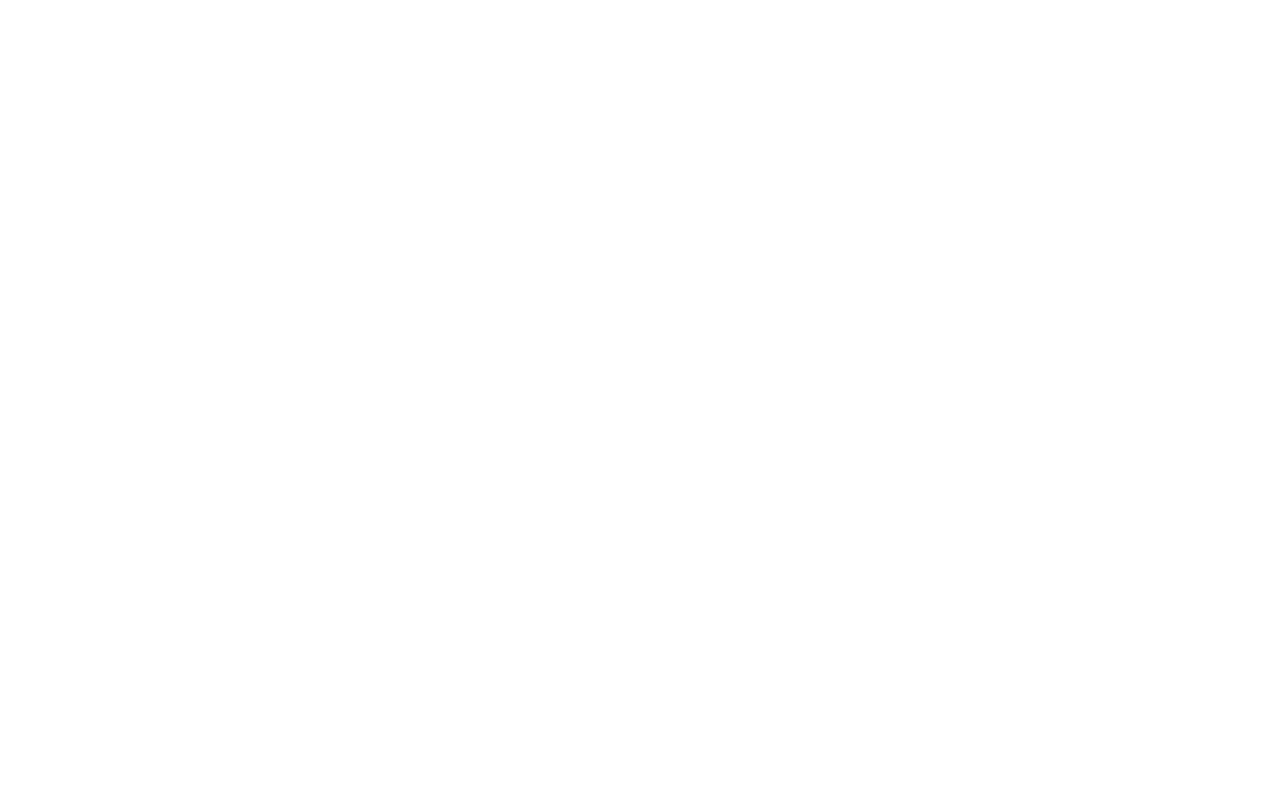
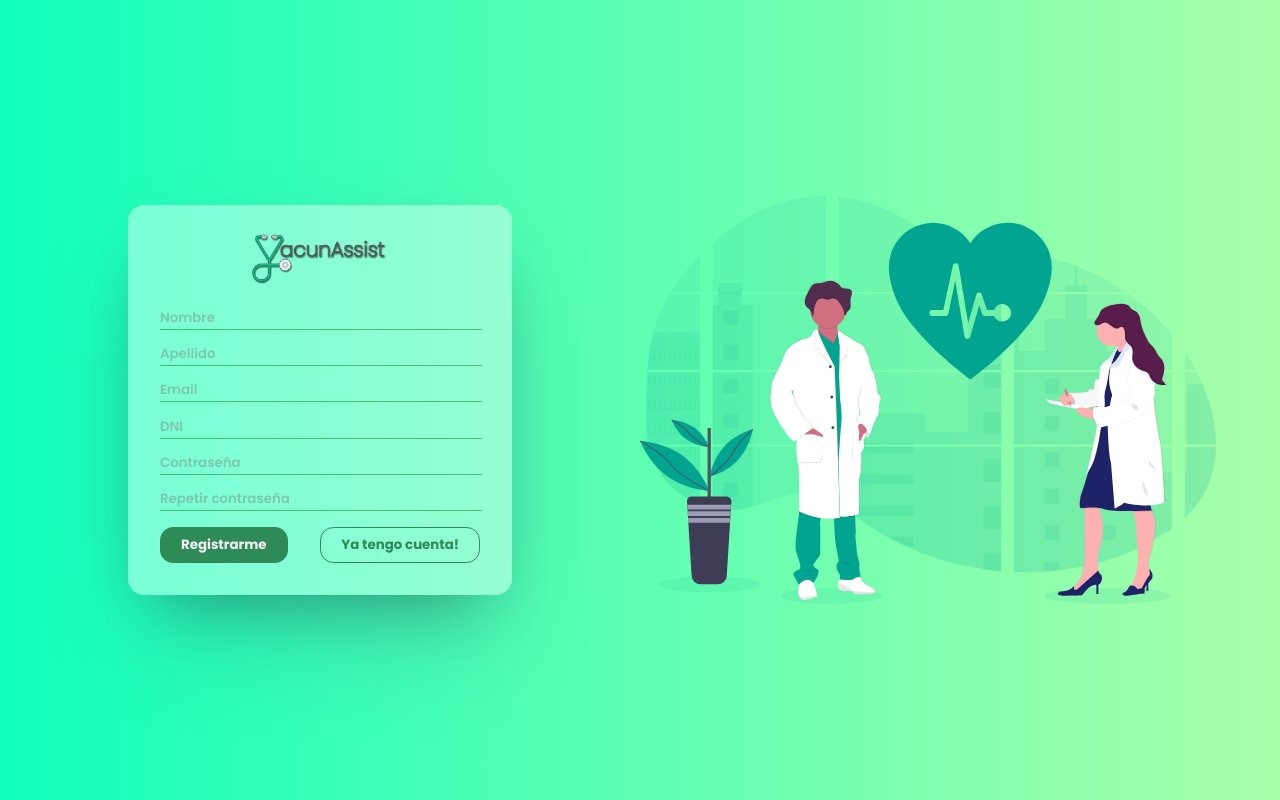
Before and after one commit to franciscogallom/vacunAssist, a React (Create React App) app in the folder client/: page /signupmedic in a window 1280 px wide. Built offline with nearby package versions, Linux system fonts and the light colour scheme.

Commit message:
new routes

```diff
--- a/client/src/App.js
+++ b/client/src/App.js
@@ -1,18 +1,22 @@
 import { Switch, BrowserRouter, Route } from "react-router-dom"
 import { ContextProvider } from "./context/context"
+import WhoAmI from "./components/Onboarding/WhoAmI"
 import Comorbidities from "./components/Onboarding/Comorbidities"
 import Login from "./components/Onboarding/Login"
 import Signup from "./components/Onboarding/Signup"
 import VerificationCode from "./components/Onboarding/VerificationCode"
 import Home from "./components/Home/Home"
+import SignupMedic from "./components/Onboarding/SignUpMedic"
 
 function App() {
   return (
     <ContextProvider>
       <BrowserRouter>
         <Switch>
+          <Route exact path="/" component={WhoAmI} />
+          <Route exact path="/signupmedic" component={SignupMedic} />
           <Route exact path="/home" component={Home} />
-          <Route exact path="/" component={Signup} />
+          <Route exact path="/signup" component={Signup} />
           <Route exact path="/login" component={Login} />
           <Route exact path="/comorbidities" component={Comorbidities} />
           <Route exact path="/verification" component={VerificationCode} />
--- a/client/src/components/Onboarding/Login.js
+++ b/client/src/components/Onboarding/Login.js
@@ -14,6 +14,9 @@
   const history = useHistory()
 
   const handleLogin = () => {
+    if ( dni.length === 0  || password.length === 0){
+      setErrors(["Complete todos los datos."])
+    } else {
        axios
          .post("http://localhost:8080/api/auth/login", {
            dni,
@@ -30,6 +33,7 @@
            setErrors(error)
            console.log(errors)
          })
+    }
   }
 
   return (
--- /dev/null
+++ b/client/src/components/Onboarding/SignUpMedic.js
@@ -0,0 +1,50 @@
+import { useState, useContext } from "react"
+import { useHistory } from "react-router-dom"
+import homeBannerSVG from "../../assets/images/home-banner.svg"
+import logo from "../../assets/images/logo.png"
+import Button from "../Button/Button"
+import Context from "../../context/context"
+
+function SignUpMedic(){
+    const { dni, setDni } = useContext(Context)
+    const [name, setName] = useState("")
+    const [lastname, setLastname] = useState("")
+    const [email, setEmail] = useState("")
+    const [password, setPassword] = useState("")
+    const [verifyPassword, setVerifyPassword] = useState("")
+    const history = useHistory()
+
+return(
+    <div className="onboarding-container">
+      <div className="form-container">
+        <form className="form">
+          <img className="logo" src={logo} alt="Logo de VacunAssist" />
+          <input onChange={(e) => setName(e.target.value)} placeholder="Nombre" type="text" />
+          <input onChange={(e) => setLastname(e.target.value)} placeholder="Apellido" type="text" />
+          <input onChange={(e) => setEmail(e.target.value)} placeholder="Email" type="text" />
+          <input onChange={(e) => setDni(e.target.value)} placeholder="DNI" type="number" />
+          <input
+            onChange={(e) => setPassword(e.target.value)}
+            placeholder="Contraseña"
+            type="password"
+          />
+          <input
+            placeholder="Repetir contraseña"
+            type="password"
+            onChange={(e) => setVerifyPassword(e.target.value)}
+          />
+
+          <div className="buttons-container">
+            <Button handleClick={() => alert("Registrado!")} text="Registrarme" />
+            <Button handleClick={() => history.push("/login")} text="Ya tengo cuenta!" secondary />
+          </div>
+        </form>
+      </div>
+
+      <img className="home-banner" src={homeBannerSVG} alt="Ilustración de médicos" />
+    </div>
+)
+
+}
+
+export default SignUpMedic
--- /dev/null
+++ b/client/src/components/Onboarding/WhoAmI.js
@@ -0,0 +1,29 @@
+
+import "./onboarding.css"
+import homeBannerSVG from "../../assets/images/home-banner.svg"
+import logo from "../../assets/images/logo.png"
+import Button from "../Button/Button"
+import { useHistory } from "react-router-dom"
+
+
+
+function WhoAmI() {
+  const history = useHistory()
+    return (
+        <div className="onboarding-container">
+        <div className="form-container">
+          <form className="form">
+            <img className="logo" src={logo} alt="Logo de VacunAssist" />
+            <div className="buttons-container">
+              <Button handleClick={() => history.push("/signupmedic")} text="Soy médico" />
+              <Button handleClick={() => history.push("/signup")} text="Soy paciente" secondary />
+            </div>
+          </form>
+        </div>
+        <img className="home-banner" src={homeBannerSVG} alt="Ilustración de médicos" />
+      </div>
+
+    )
+}
+
+export default WhoAmI
```
Also changed, not shown: 1 other file (tests, documents, lock files or other folders). Lines whose indentation alone changed are shown as unchanged.
